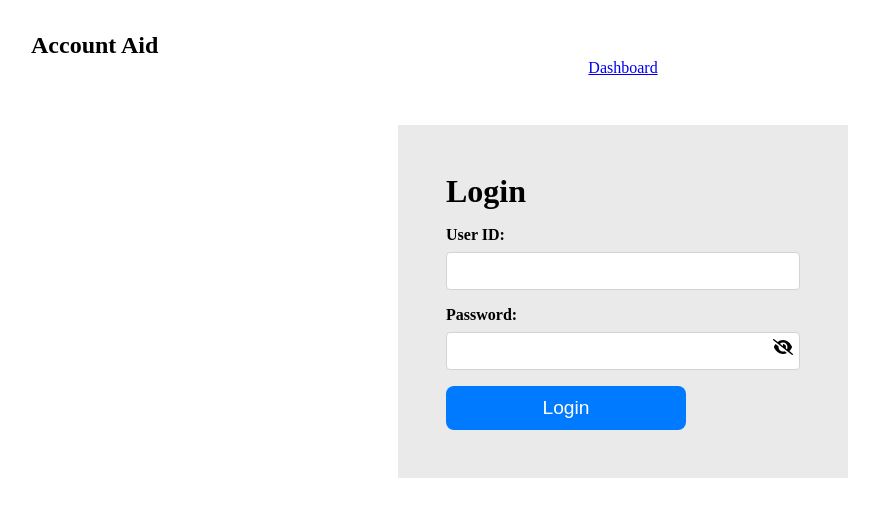
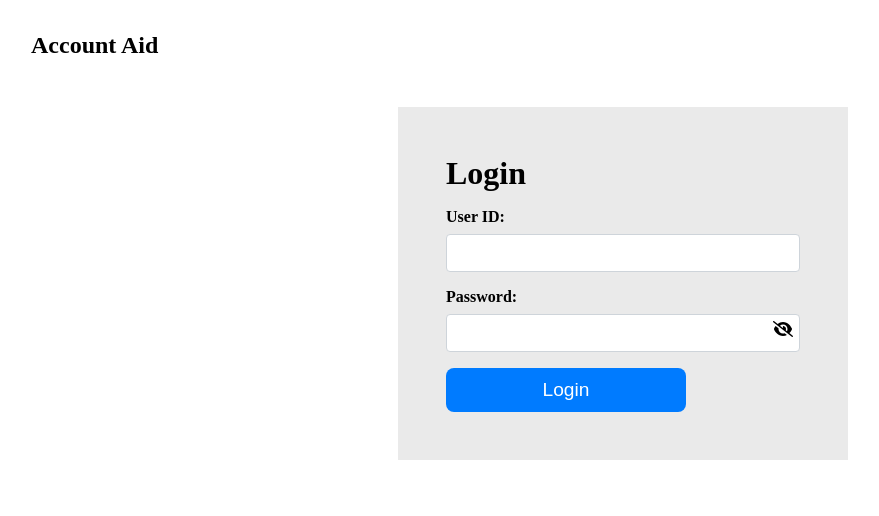
Before and after one commit to malachsalama/accountaid, a React (Vite) app in the folder client/: page / in a window 1280 px wide. Shown: the top 516 px of the page, without its empty margins (17-896 px from the left). Built offline with nearby package versions, Linux system fonts and the light colour scheme.

Commit message:
Notification phase 4 wrapped

```diff
--- a/client/src/App.jsx
+++ b/client/src/App.jsx
@@ -11,7 +11,6 @@ import { AccountsHome, CreateCreditor, TbAccounts } from "./pages/accounts";
 import HumanResourceHome from "./pages/human_resource/HumanResourceHome";
 import "./App.css";
 import Notifications from "./components/notifications/Notifications";
-import Dashboard from "./components/dashboard/Dashboard";
 
 function App() {
   const { isLoading } = useAuthContext();
@@ -24,7 +23,6 @@ function App() {
     <div className="app">
       <AuthContextProvider>
         <Navbar />
-        <Dashboard />
         <Routes>
           <Route path="/" element={<Login />} />
           <Route
--- a/client/src/components/authentication/ProtectedRoutes.jsx
+++ b/client/src/components/authentication/ProtectedRoutes.jsx
@@ -2,6 +2,7 @@
 import { useEffect } from "react";
 import { useNavigate } from "react-router-dom";
 import { useAuthContext } from "../../hooks/useAuthContext";
+import Dashboard from "../dashboard/Dashboard";
 
 export default function ProtectedRoutes({ children }) {
   const { user, isLoading } = useAuthContext();
@@ -17,5 +18,10 @@ export default function ProtectedRoutes({ children }) {
     return <div>Loading, please wait...</div>;
   }
 
-  return <>{children}</>;
+  return (
+    <>
+      {user && <Dashboard />}
+      {children}
+    </>
+  );
 }
```
